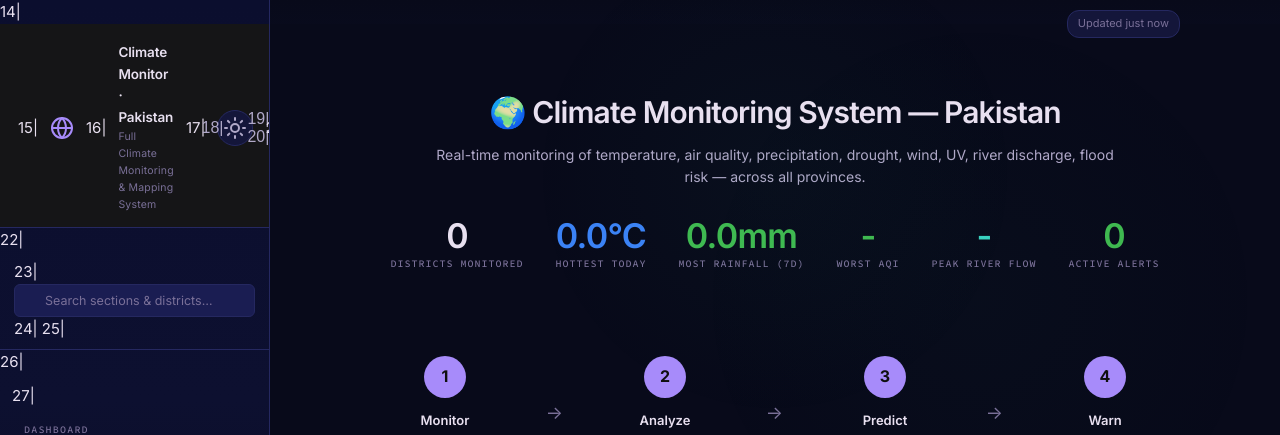
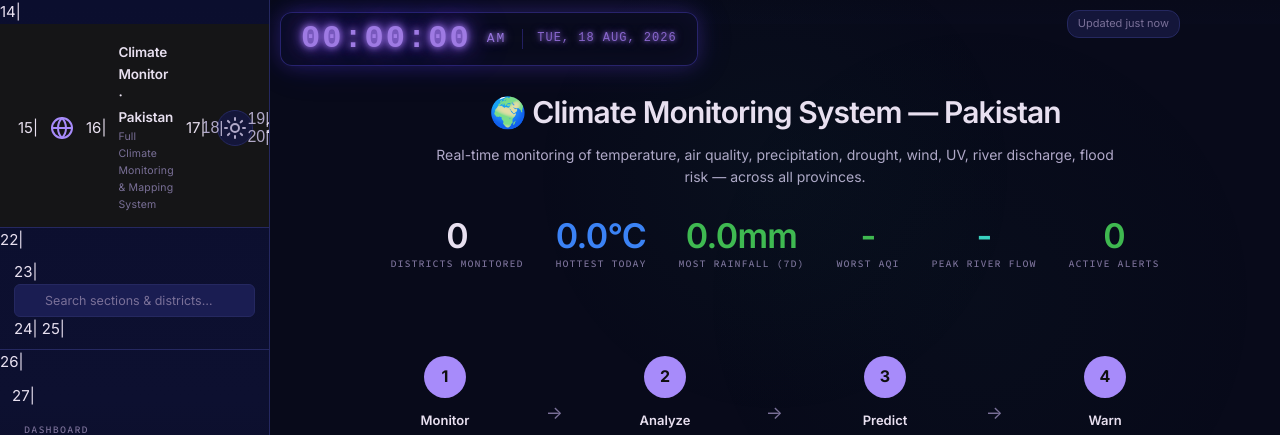
Before and after one commit to mishi29mk-art/climate-monitoring-system, a Flask app: page / in a window 1280 px wide; the page is wider, and only the part inside the window is pictured. Shown: the top 435 px of that part. Run offline with Flask 3, Linux system fonts and the light colour scheme; data that the repository does not hold is empty.

Commit message:
fix: clock position — fixed to top-right beside sidebar, outside main-content

```diff
--- a/data/_meta_weather.json
+++ b/data/_meta_weather.json
@@ -1 +1 @@
-{"last_fetch": "2026-08-18 12:15:09", "districts": 56, "type": "weather"}
+{"last_fetch": "2026-08-18 12:28:54", "districts": 56, "type": "weather"}
--- a/static/css/style.css
+++ b/static/css/style.css
@@ -168,15 +168,15 @@
 
 /* ═══ Digital Clock (Every Page) ════════════════════════════════ */
 .digital-clock {
-    position: relative;
-    margin: 12px 20px 0 auto;
-    width: fit-content;
+    position: fixed;
+    top: 12px;
+    left: 280px;
     z-index: 50;
     display: flex;
     flex-direction: row;
     align-items: center;
     gap: 16px;
-    padding: 12px 24px;
+    padding: 10px 20px;
     background: rgba(10, 12, 30, 0.85);
     border: 1px solid rgba(100, 80, 255, 0.35);
     border-radius: 12px;
@@ -220,7 +220,7 @@
     50% { opacity: 0.82; }
 }
 @media(max-width: 768px) {
-    .digital-clock { margin: 8px auto 0; flex-wrap: wrap; justify-content: center; }
+    .digital-clock { left: auto; right: 12px; top: auto; bottom: 80px; flex-wrap: wrap; justify-content: center; }
     .dc-time { font-size: 26px; }
     .dc-date { border-left: none; padding-left: 0; border-top: 1px solid rgba(100,80,255,0.3); padding-top: 6px; }
 }
--- a/templates/index.html
+++ b/templates/index.html
@@ -73,13 +73,14 @@
 73|    </div>
 </nav>
 
-<div class="main-content" id="main-content" role="main" aria-live="polite">
-<!-- Digital Clock (every page) — static in upper section -->
+<!-- Digital Clock (every page) — fixed to top-right, above sidebar -->
 <div class="digital-clock" id="digital-clock">
     <div class="dc-time" id="dc-time">00:00:00</div>
     <div class="dc-ampm" id="dc-ampm">AM</div>
     <div class="dc-date" id="dc-date">TUE, 18 AUG, 2026</div>
 </div>
+
+<div class="main-content" id="main-content" role="main" aria-live="polite">
     <div class="section active" id="sec-overview"><div class="loading">Loading Climate Monitor…</div></div>
 </div>
 86|
```
